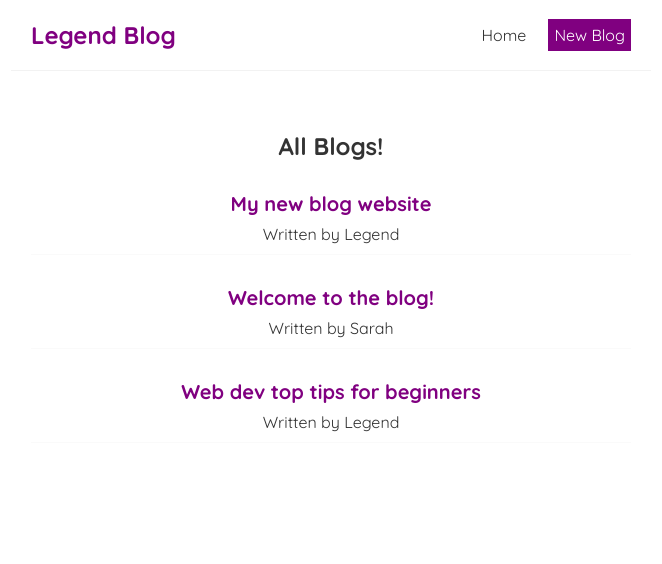
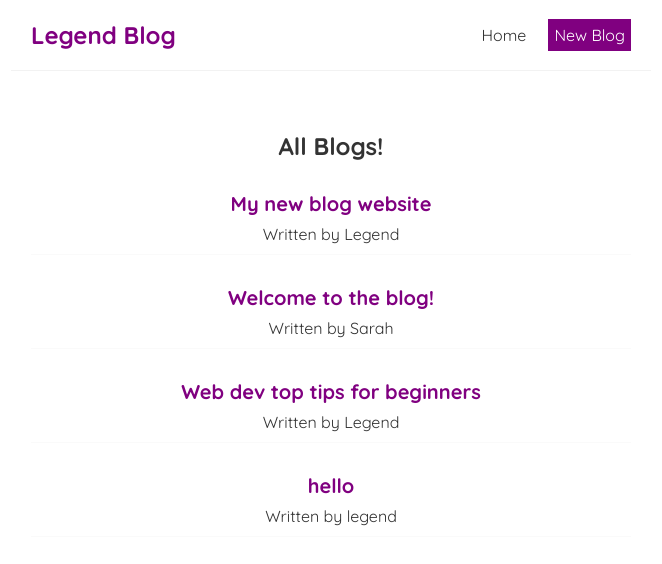
Before and after one commit to LegendAb/blog-app-with-react, a React (Create React App) app in the folder legend-blog-app/: page / in a window 1280 px wide. Shown: the top 564 px of the page, without its empty margins (309-971 px from the left). Built offline with nearby package versions, Linux system fonts and the light colour scheme; data requests are answered from the project's data file.

Commit message:
making a post request

```diff
--- a/legend-blog-app/data/db.json
+++ b/legend-blog-app/data/db.json
@@ -6,19 +6,23 @@
       "author": "Legend",
       "id": 1
     },
-
     {
       "title": "Welcome to the blog!",
       "body": "lorem ipsum...",
       "author": "Sarah",
       "id": 2
     },
-
     {
       "title": "Web dev top tips for beginners",
       "body": "lorem ipsum...",
       "author": "Legend",
       "id": 3
+    },
+    {
+      "title": "hello",
+      "body": "world",
+      "author": "legend",
+      "id": 4
     }
   ]
 }
--- a/legend-blog-app/src/Create.js
+++ b/legend-blog-app/src/Create.js
@@ -4,12 +4,22 @@
     const [title, setTitle] = useState('');
     const [body, setBody] = useState('');
     const [author, setAuthor] = useState('legend');
+    const [isPending, setIsPending] = useState(false);
 
     const handleSubmit = (e) => {
         e.preventDefault();
         const blog = { title, body, author };
 
-        console.log(blog)
+        setIsPending(true);
+
+        fetch('http://localhost:8000/blogs', {
+            method: 'POST',
+            headers: { "Content-Type": "application/json"},
+            body: JSON.stringify(blog)
+        }).then(() => {
+            console.log("new blog added")
+            setIsPending(false);
+        })
     }
 
     return (
@@ -40,7 +50,8 @@
                     <option value="sarah">Sarah</option>
                 </select>
 
-                <button>Add Blog</button>
+                { !isPending && <button>Add Blog</button> }
+                { isPending && <button disabled>Adding Blog...</button> }
 
                 {/* <p>{ title }</p>
                 <p>{ body }</p>
```
Lines whose indentation alone changed are shown as unchanged.
